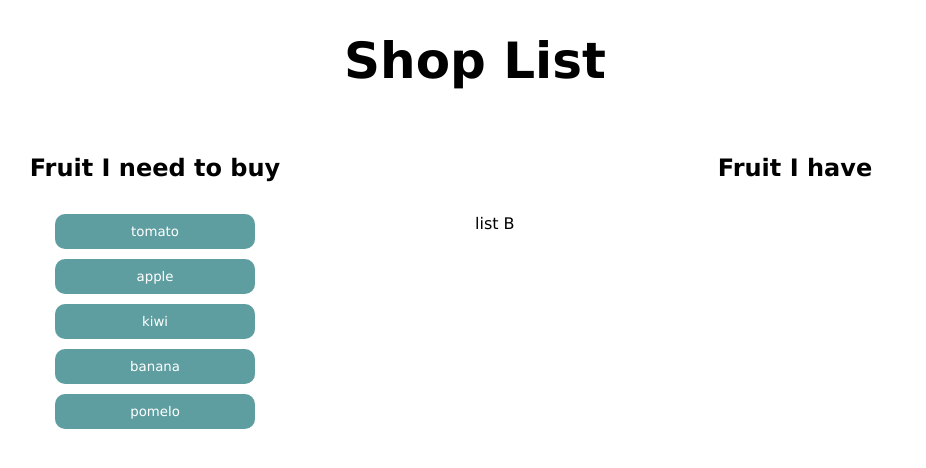
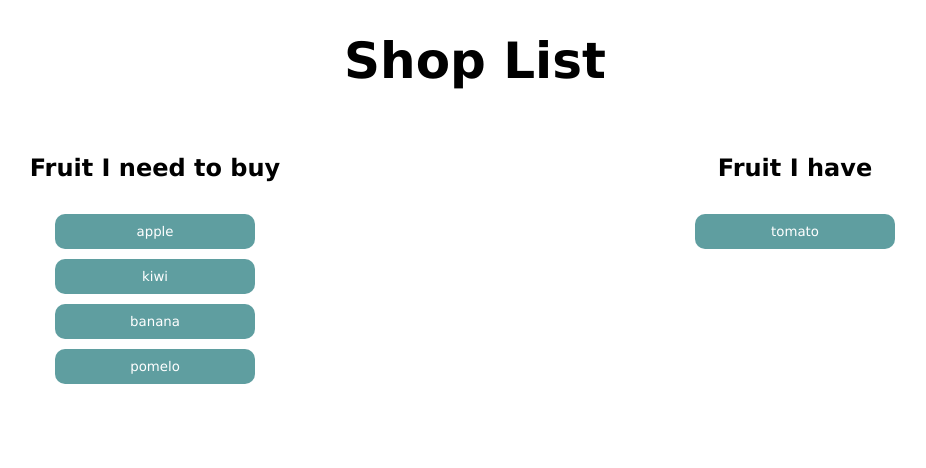
Before and after one commit to madridista5/nebu_task, a React (Create React App) app: page / in a window 1280 px wide. Both pictures are taken after a click on the button "tomato". Shown: the top 468 px of the page, without its empty margins (165-1091 px from the left). Built offline with nearby package versions, Linux system fonts and the light colour scheme.

Commit message:
The test has been passed.

```diff
--- a/src/App.tsx
+++ b/src/App.tsx
@@ -3,7 +3,7 @@ import { Header } from './components/Header/Header';
 import {FruitList} from "./components/FruitList/FruitList";
 
 export const App = () => (
-    <div className="App" data-testId="app">
+    <div className="App" data-testid="app">
         <Header/>
         <FruitList/>
     </div>
--- a/src/components/FruitList/FruitList.tsx
+++ b/src/components/FruitList/FruitList.tsx
@@ -11,21 +11,39 @@ export const FruitList = () => {
         setFruitList([...fruitData]);
     }, []);
 
+    const handleBtn = (id: number) => {
+        setFruitList(prevArr => {
+            let newArr = prevArr.filter(fruit => fruit.id !== id);
+            const fruitToChange = prevArr.find(fruit => fruit.id === id);
+            if(fruitToChange) {
+                fruitToChange.list = fruitToChange.list === ListType.A ? ListType.B : ListType.A;
+                newArr = [...newArr, fruitToChange];
+            }
+            return newArr;
+        })
+    }
+
     return (
-        <div className="fruit-list" data-testId="fruit-list-wrapper">
+        <div className="fruit-list" data-testid="fruit-list-wrapper">
             <div className="fruit-list__left">
                 <h2>Fruit I need to buy</h2>
-                <div data-testId="list-a">
+                <div data-testid="list-a">
                     {fruitList
                         .filter(fruit => fruit.list === ListType.A)
                         .map(fruit => (
-                            <button key={fruit.id} data-testId="item-list-A">{fruit.name}</button>
+                            <button key={fruit.id} data-testid="item-list-A" onClick={() => handleBtn(fruit.id)}>{fruit.name}</button>
                         ))}
                 </div>
             </div>
             <div className="fruit-list__right">
                 <h2>Fruit I have</h2>
-                <div>list B</div>
+                <div data-testid="list-b">
+                    {fruitList
+                        .filter(fruit => fruit.list === ListType.B)
+                        .map(fruit => (
+                            <button key={fruit.id} data-testid="item-list-B" onClick={() => handleBtn(fruit.id)}>{fruit.name}</button>
+                        ))}
+                </div>
             </div>
         </div>
     );
--- a/src/components/Header/Header.tsx
+++ b/src/components/Header/Header.tsx
@@ -3,7 +3,7 @@ import React from "react";
 import './Header.css';
 
 export const Header = () => (
-    <header data-testId="header">
-        <h1 data-testId="h1">Shop List</h1>
+    <header data-testid="header">
+        <h1 data-testid="h1">Shop List</h1>
     </header>
 );
--- a/src/index.tsx
+++ b/src/index.tsx
@@ -9,9 +9,9 @@ const root = ReactDOM.createRoot(
   document.getElementById('root') as HTMLElement
 );
 root.render(
-  <React.StrictMode>
+  // <React.StrictMode>
     <App />
-  </React.StrictMode>
+  // </React.StrictMode>
 );
 
 // If you want to start measuring performance in your app, pass a function
```
